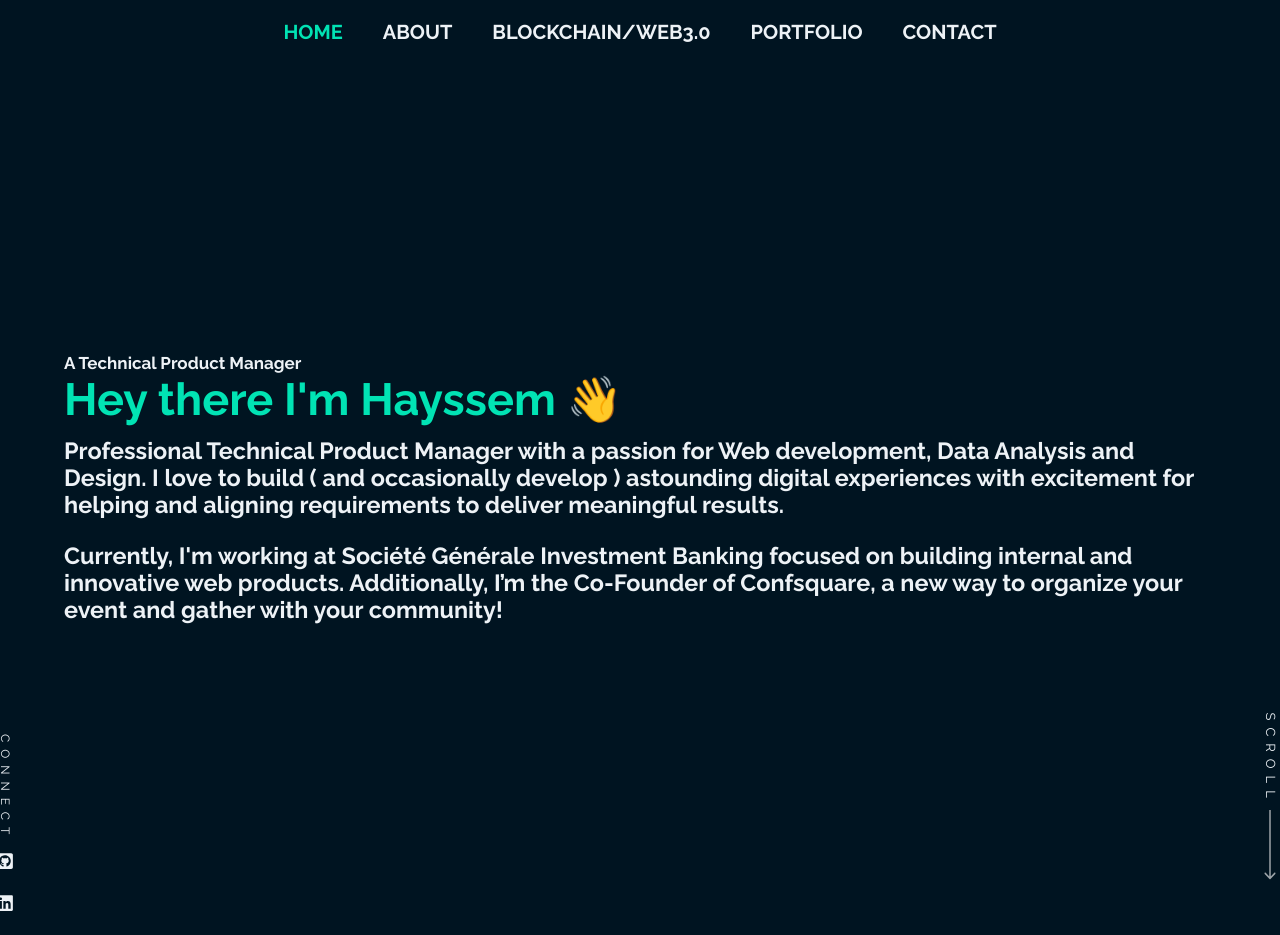
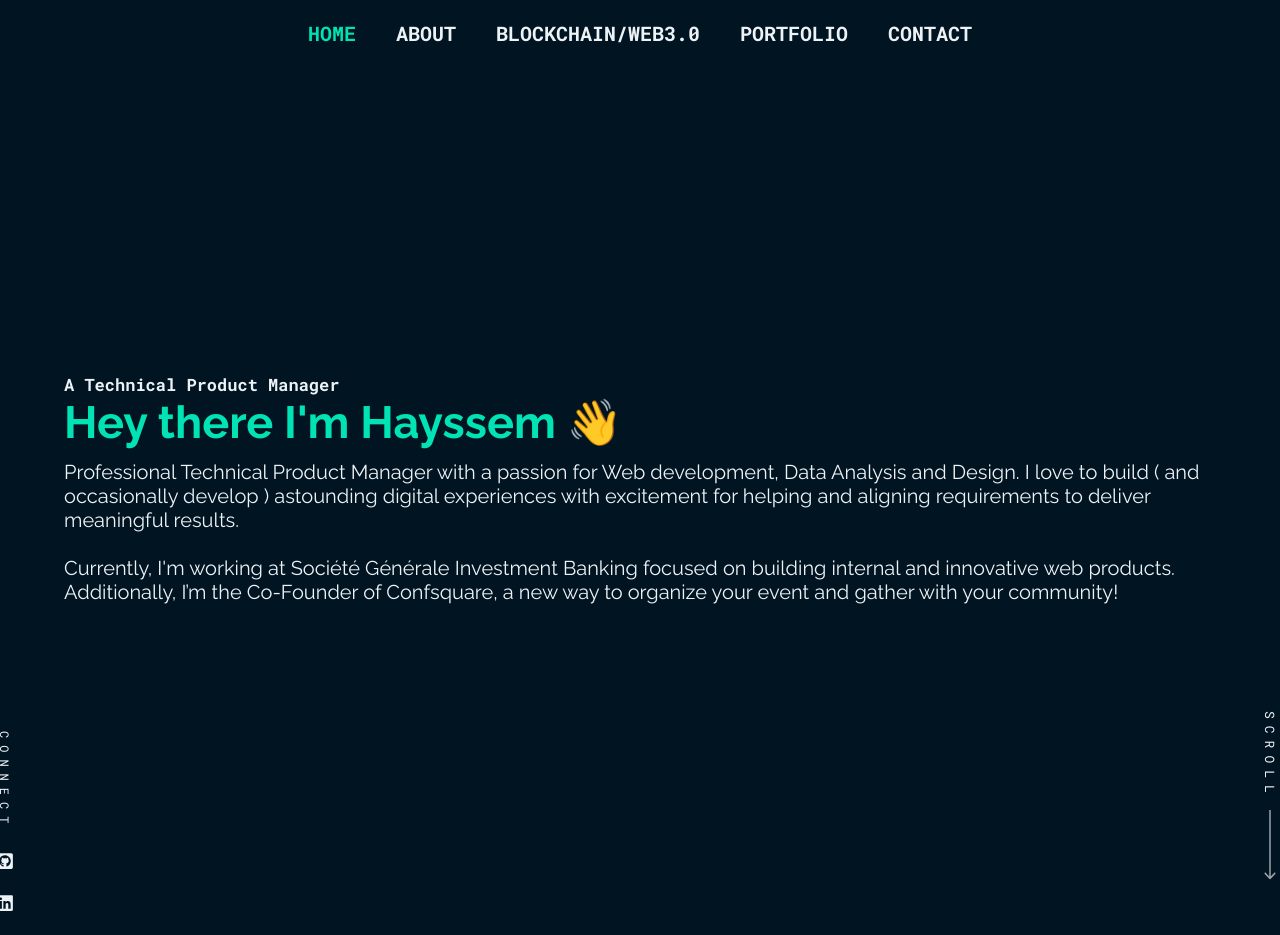
Before and after one commit to cuitlazotlac/portfolio-v3, a React (Create React App) app: page / in a window 1280 px wide. Shown: the top 935 px of the page. Built offline with nearby package versions, Linux system fonts and the light colour scheme.

Commit message:
adding few changes in the UI

```diff
--- a/public/index.html
+++ b/public/index.html
@@ -31,7 +31,7 @@
       rel="stylesheet"
     />
     <link
-      href="https://fonts.googleapis.com/css2?family=Noto+Sans+Mono:wght@100;200;300;400;500;600;700;800;900&display=swap"
+      href="https://fonts.googleapis.com/css2?family=Roboto+Mono:ital,wght@0,100;0,200;0,300;0,400;0,500;0,600;0,700;1,100;1,200;1,300;1,400;1,500;1,600;1,700&display=swap"
       rel="stylesheet"
     />
 
--- a/src/components/ContactInfoItem.jsx
+++ b/src/components/ContactInfoItem.jsx
@@ -46,6 +46,7 @@
   }
   svg {
     width: 3.5rem;
+    color: var(--icon-color);
   }
   @media only screen and (max-width: 768px) {
     svg {
--- a/src/components/HeroSection.jsx
+++ b/src/components/HeroSection.jsx
@@ -36,9 +36,9 @@
           </h1>
           <br />
           <div className="hero__info">
-            <h3>{t("Hero.Description_Part1")}</h3>
+            <p>{t("Hero.Description_Part1")}</p>
             <br />
-            <h3>{t("Hero.Description_Part2")}</h3>
+            <p>{t("Hero.Description_Part2")}</p>
             <br />
 
             {/* <Button btnText={t("Hero.WorksButton")} btnLink="/projects" /> */}
@@ -148,6 +148,7 @@
   .hero__social__indicator,
   .hero__scrollDown {
     width: 50px;
+    font-family: var(--secondary-font);
     p {
       font-size: 1.6rem;
       transform: translateY(-70px) rotate(90deg);
--- a/src/components/SectionTitle.jsx
+++ b/src/components/SectionTitle.jsx
@@ -16,12 +16,12 @@
 const SectionTitleStyle = styled.div`
   text-align: left;
   h2 {
-    font-family: var(--secondary-font);
     font-size: 6rem;
     font-weight: 900;
     text-transform: uppercase;
   }
   p {
+    font-family: var(--secondary-font);
     font-weight: 200;
     font-size: 1.8rem;
   }
--- a/src/components/shared/NavMenu.jsx
+++ b/src/components/shared/NavMenu.jsx
@@ -96,6 +96,7 @@
 
 const NavStyles = styled.nav`
   text-transform: uppercase;
+  font-family: var(--secondary-font);
   position: fixed;
   z-index: 100;
   top: 0;
--- a/src/components/shared/Typical.jsx
+++ b/src/components/shared/Typical.jsx
@@ -37,4 +37,5 @@
 const TypicalStyles = styled.div`
   display: inline-block;
   width: 100%;
+  font-family: var(--secondary-font);
 `;
--- a/src/styles/GlobalStyle.js
+++ b/src/styles/GlobalStyle.js
@@ -10,6 +10,7 @@
   --brand-color: #01E3B4;
   --btn-color: #EDF2F6;
   --btn-border-color: #000000;
+  --icon-color: #000000;
 }
 .dark-theme{
   --background-color: #001421;
@@ -20,6 +21,7 @@
   --brand-color: #01E3B4;
   --btn-color: #001421;
   --btn-border-color: #CCD0D3;
+  --icon-color: #000000;
 }
 
 *{
@@ -37,8 +39,8 @@
   }
   html{
     --main-font: 'Raleway', sans-serif;
-    --secondary-font: 'Raleway', sans-serif;
-    --stacks-font: monospace;
+    --secondary-font: 'Roboto Mono', sans-serif;
+    --stacks-font: 'Roboto Mono';
 
     font-size: 10px;
     font-family:  var(--main-font);
```
